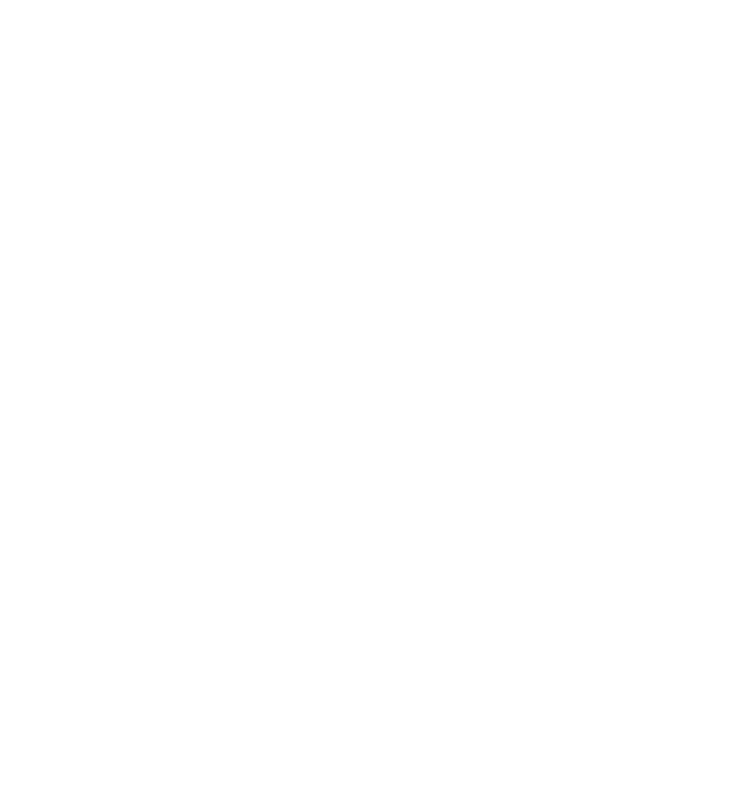
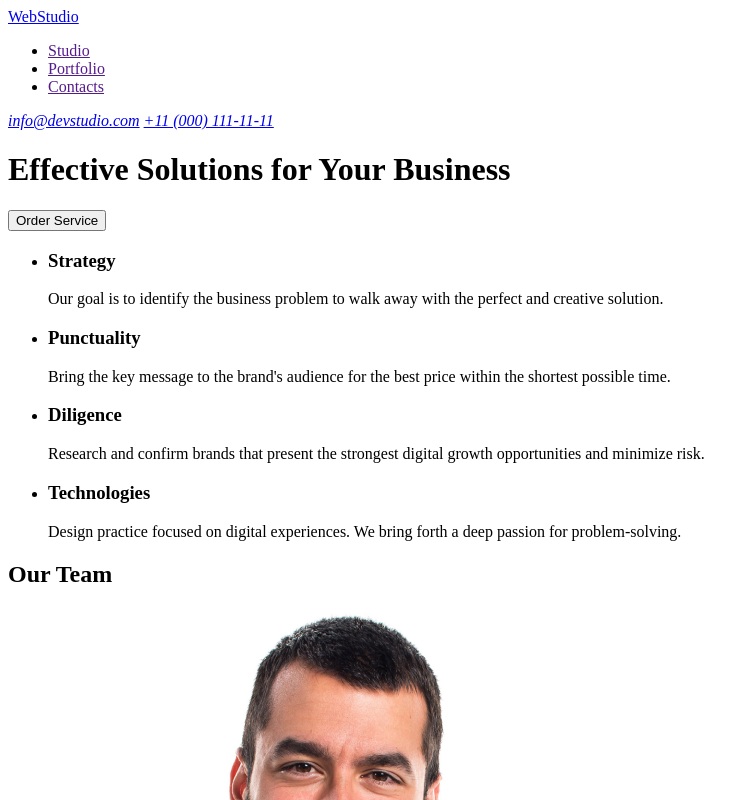
Before and after one commit to YaninaMykytsei/goit-markup-hw-01, a plain HTML site: page index.html in a window 1280 px wide. Shown: the top 800 px of the page, without its empty margins (0-754 px from the left). Drawn offline with Linux system fonts and the light colour scheme.

Commit message:
add img update index

```diff
--- a/index.html
+++ b/index.html
@@ -3,13 +3,96 @@
   <head>
     <meta charset="UTF-8" />
     <meta name="viewport" content="width=device-width, initial-scale=1.0" />
-    <title>Document</title>
+    <title>WebStudio</title>
   </head>
   <body>
-    <header></header>
+    <header>
+      <nav>
+        <a href="./index.html">WebStudio</a>
+        <ul>
+          <li><a href="">Studio</a></li>
+          <li><a href="">Portfolio</a></li>
+          <li><a href="">Contacts</a></li>
+        </ul>
+      </nav>
+      <address>
+        <a href="mailto:info@devstudio.com">info@devstudio.com</a>
+        <a href="tel:+110001111111">+11 (000) 111-11-11</a>
+      </address>
+    </header>
 
-    <main></main>
+    <main>
+      <!-- hero image-->
+      <h1>Effective Solutions for Your Business</h1>
+      <button type="button">Order Service</button>
 
-    <footer></footer>
+      <!-- Studio -->
+      <section id="Studio">
+        <ul>
+          <li>
+            <h3>Strategy</h3>
+            <p>
+              Our goal is to identify the business problem to walk away with the
+              perfect and creative solution.
+            </p>
+          </li>
+          <li>
+            <h3>Punctuality</h3>
+            <p>
+              Bring the key message to the brand's audience for the best price
+              within the shortest possible time.
+            </p>
+          </li>
+          <li>
+            <h3>Diligence</h3>
+            <p>
+              Research and confirm brands that present the strongest digital
+              growth opportunities and minimize risk.
+            </p>
+          </li>
+          <li>
+            <h3>Technologies</h3>
+            <p>
+              Design practice focused on digital experiences. We bring forth a
+              deep passion for problem-solving.
+            </p>
+          </li>
+        </ul>
+      </section>
+
+      <!-- Portfolio-->
+      <section id="Portfolio">
+        <h2>Our Team</h2>
+        <ul>
+          <li>
+            <img src="./images/img (1).jpg" alt="Mark Guerrero" />
+            <h3>Mark Guerrero</h3>
+            <p>Product Designer</p>
+          </li>
+          <li>
+            <img src="./images/img (2).jpg" alt="Tom Ford" />
+            <h3>Tom Ford</h3>
+            <p>Frontend Developer</p>
+          </li>
+          <li>
+            <img src="./images/img (3).jpg" alt="Camila Garcia" />
+            <h3>Camila Garcia</h3>
+            <p>Marketing</p>
+          </li>
+          <li>
+            <img src="./images/img (4).jpg" alt="Daniel Wilson" />
+            <h3>Daniel Wilson</h3>
+            <p>UI Designer</p>
+          </li>
+        </ul>
+      </section>
+    </main>
+
+    <footer>
+      <p>
+        Web Studio Increase the flow of customers and sales for your business
+        with digital marketing & growth solutions.
+      </p>
+    </footer>
   </body>
 </html>
```
Also changed, not shown: images/img (1).jpg (added), images/img (2).jpg (added), images/img (3).jpg (added), images/img (4).jpg (added).
